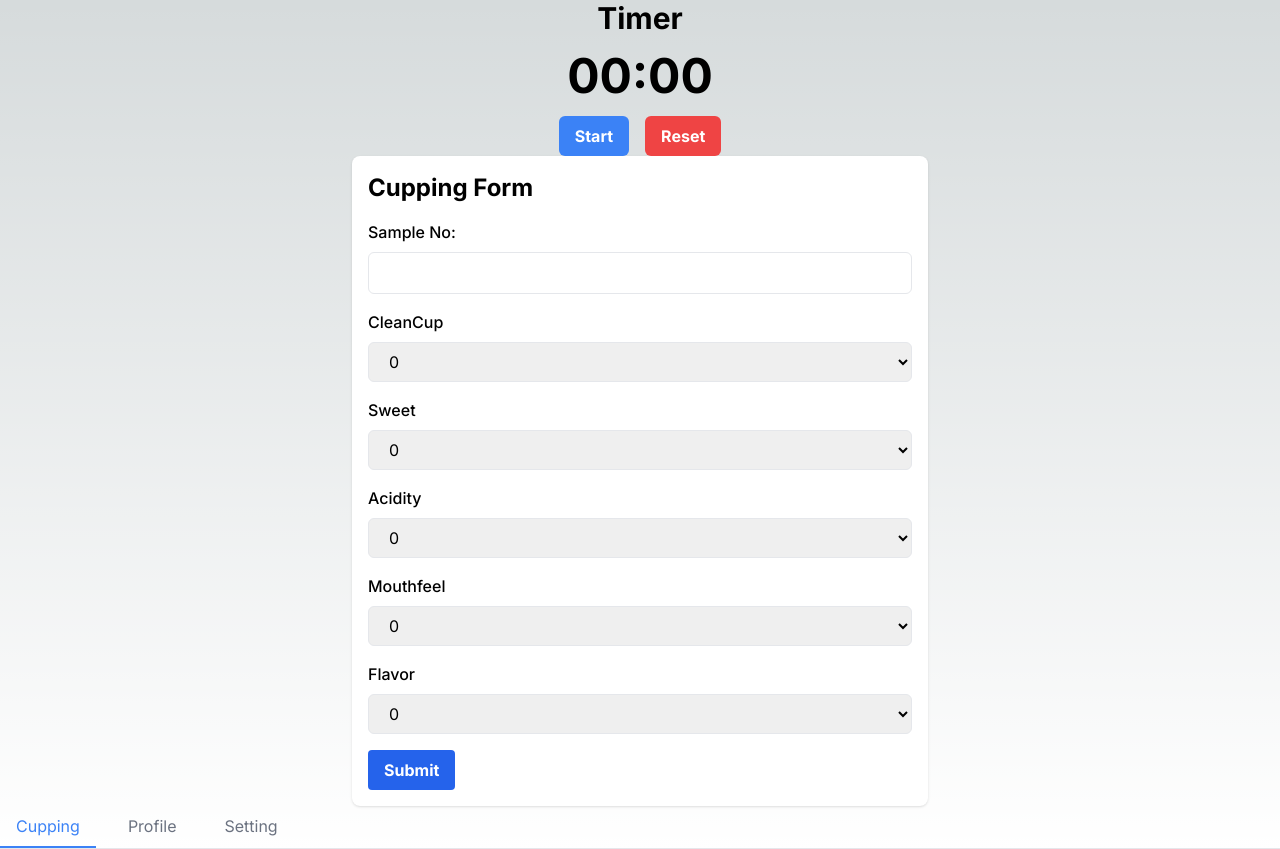
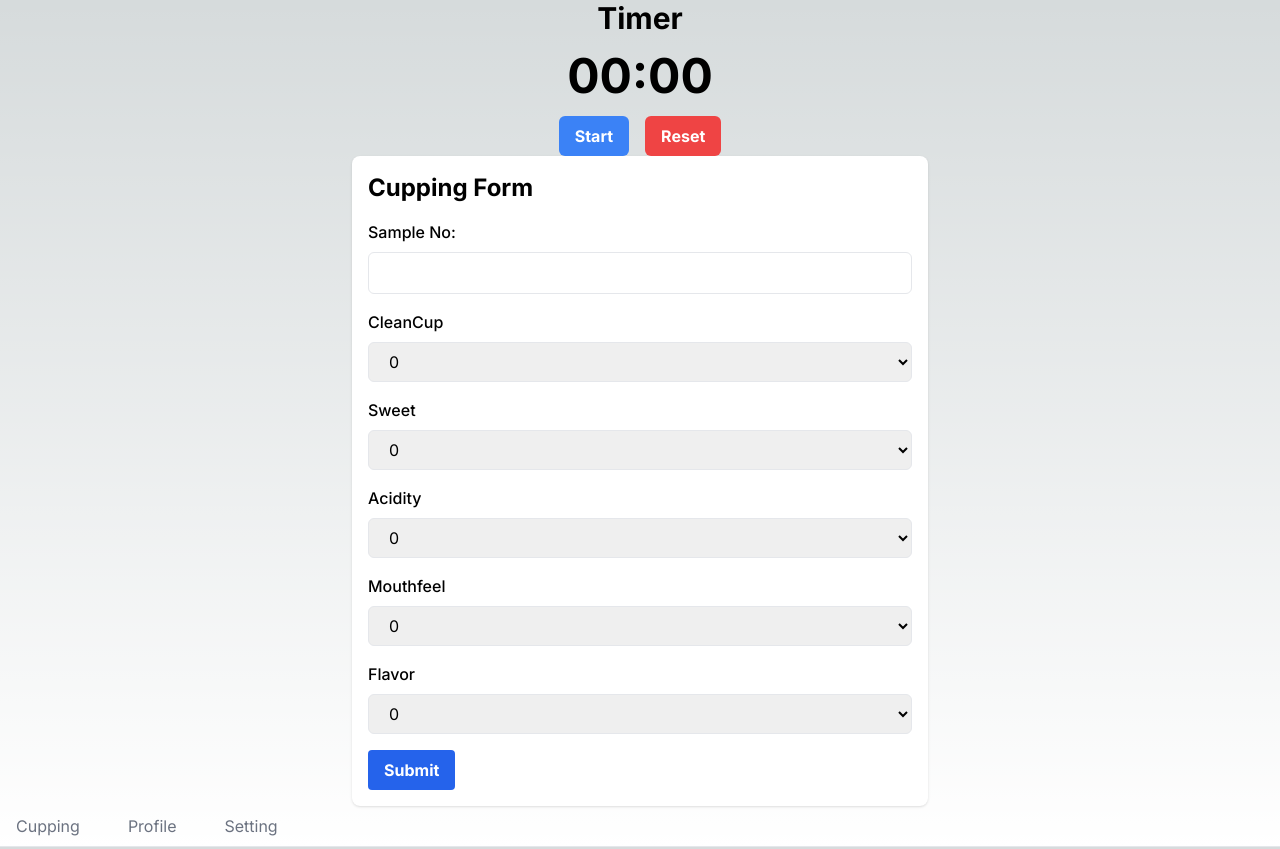
Before and after one commit to KouheiOkazaki/coppi, a Next.js app: page /en/cupping in a window 1280 px wide. Built offline with nearby package versions, Linux system fonts and the light colour scheme.

Commit message:
update tabnavigation CSS

```diff
--- a/src/components/common/navigation/Navigation.tsx
+++ b/src/components/common/navigation/Navigation.tsx
@@ -1,29 +1,29 @@
-'use client'
-import React from 'react'
-import Link from 'next/link'
+'use client';
+import React from 'react';
+import Link from 'next/link';
 
 export default function TabNavigation() {
   return (
     <nav className="flex space-x-4 border-b">
       <Link
         href="/ja/cupping"
-				className="py-2 px-4 text-blue-500 border-b-2 border-blue-500"
+        className="py-2 px-4 text-gray-500 hover:text-blue-500 transition duration-200 ease-in-out"
       >
         Cupping
       </Link>
       <Link
         href="/ja/profile"
-				className="py-2 px-4 text-gray-500 hover:text-blue-500"
+        className="py-2 px-4 text-gray-500 hover:text-blue-500 transition duration-200 ease-in-out"
       >
         Profile
       </Link>
       <Link
         href="/ja/setting"
-				className="py-2 px-4 text-gray-500 hover:text-blue-500"
+        className="py-2 px-4 text-gray-500 hover:text-blue-500 transition duration-200 ease-in-out"
       >
         Setting
       </Link>
       {/* 他のタブ用のリンクを追加 */}
     </nav>
-	)
+  );
 }
```
Also changed, not shown: src/libs/nextAuthOptions.ts (+0 -9 lines). Lines whose indentation alone changed are shown as unchanged.
